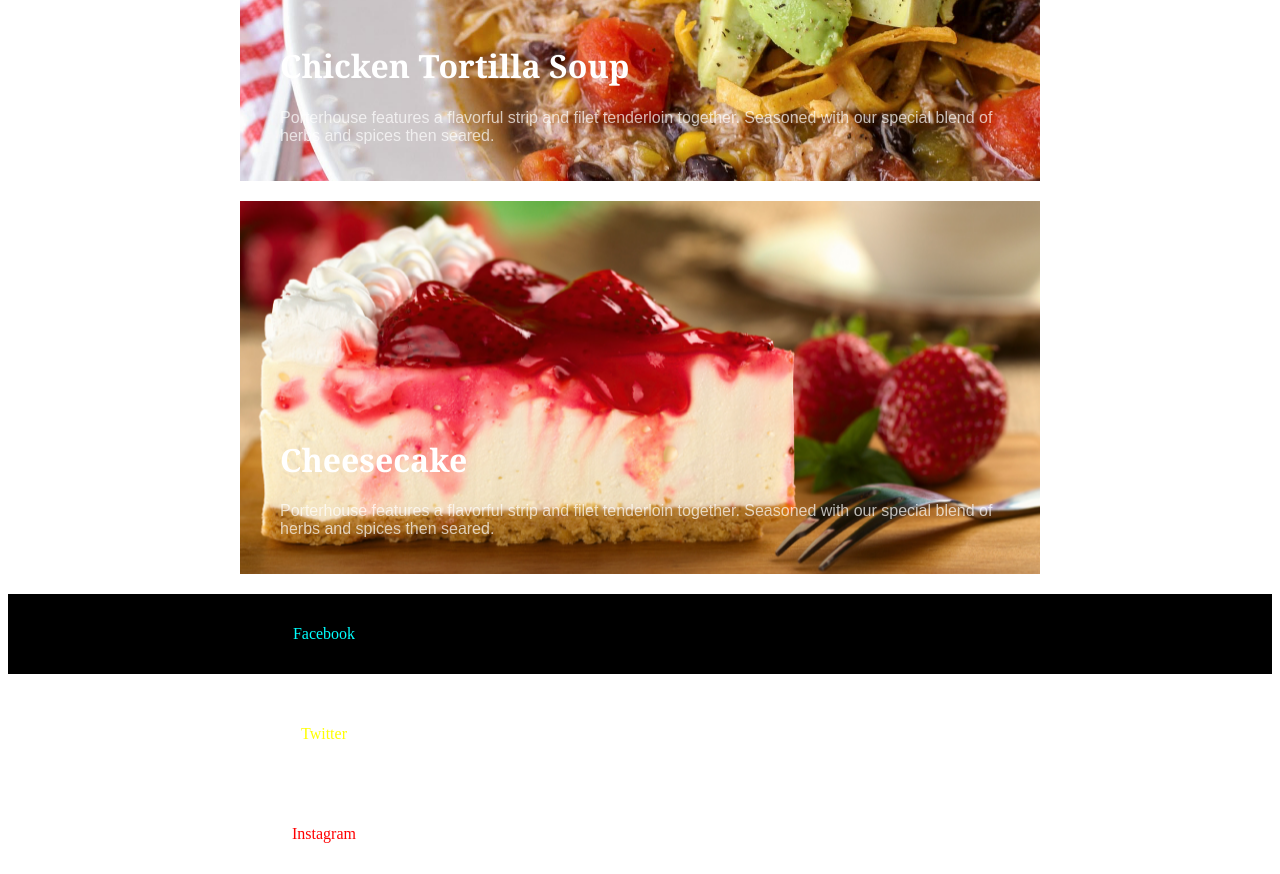
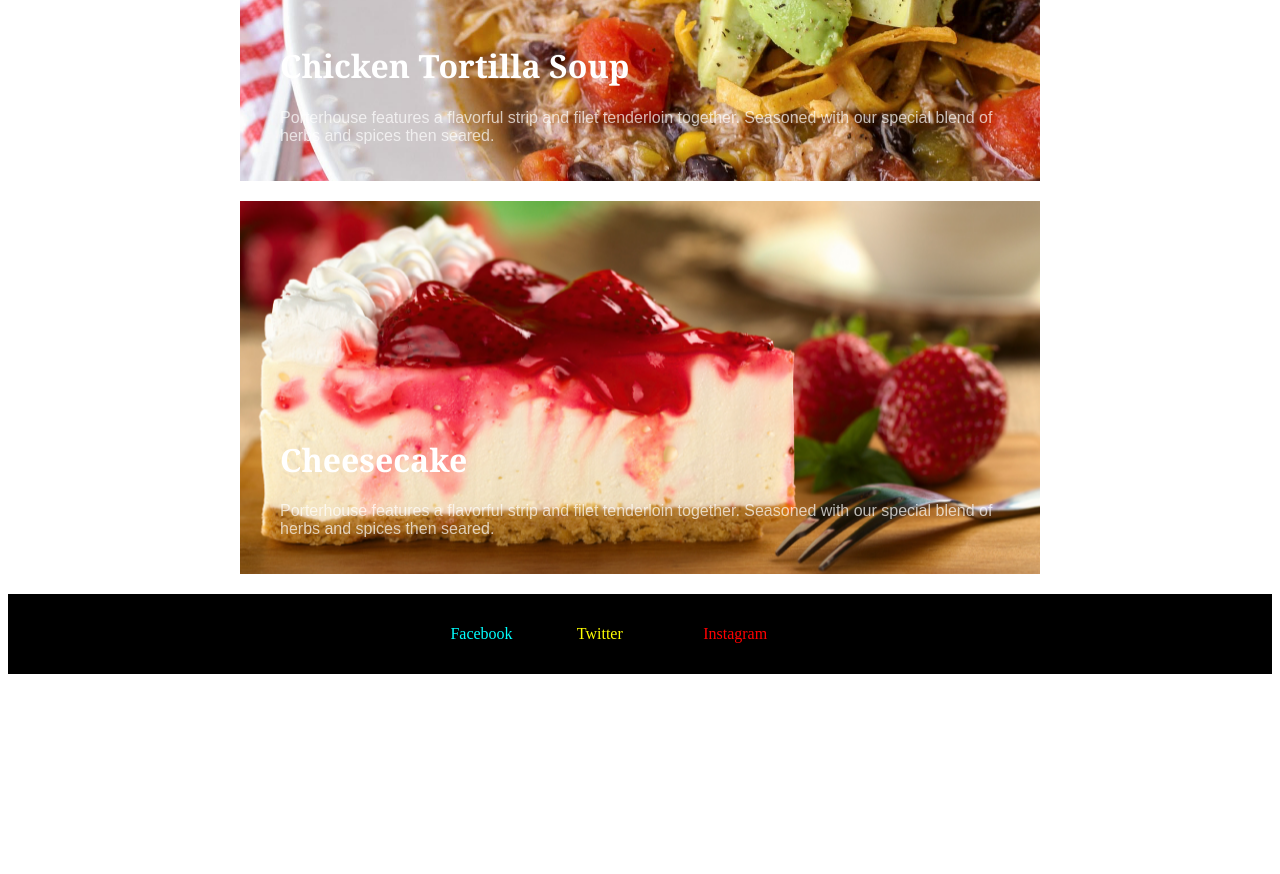
Before and after one commit to Evans20kom/bootcamp-week-2-activities, a plain HTML site: page 03-Stu-Jakes-Eatery/starter/index.html in a window 1280 px wide. Shown: the part 934-1808 px from the top of the page. After the commit the page ends 1616 px from the top, so only its background shows below. Drawn offline with Linux system fonts and the light colour scheme.

Commit message:
Bug fixed with tutor, final code uploaded

```diff
--- a/03-Stu-Jakes-Eatery/starter/css/style.css
+++ b/03-Stu-Jakes-Eatery/starter/css/style.css
@@ -105,15 +105,13 @@ h1 {
 .footer {
     display: flex;
     height: 80px;
-    flex-direction: row;
+    /* flex-direction: row; */
     margin: 0 auto;
     background-color: black;
-    flex-direction: row;
+    justify-content: center;
    }
 
-.central {
-    width: 50%;
-}
+
 
 .fb, .tw, .ig {
     display: flex;
@@ -122,10 +120,10 @@ h1 {
     align-items: center;
     margin-bottom: 20px;
     background-repeat: no-repeat;
-    justify-content: center;
+    /* justify-content: center; --> this one was not necessary, it had to be on the parent one. */
     align-content:  center;
     text-decoration: none;
-    flex-direction: row;
+    flex-basis: 10%;
 }
 
 .fb {
--- a/03-Stu-Jakes-Eatery/starter/index.html
+++ b/03-Stu-Jakes-Eatery/starter/index.html
@@ -43,11 +43,11 @@
        </div>
        <!-- Footer HTML -->
        <div class="footer">
-            <div class="central">
+
                 <a href="#" class="fb">Facebook</a>
                 <a href="#" class="tw">Twitter</a>
                 <a href="#" class="ig">Instagram</a>
-            </div>
+
         </div>
     </body>
 </html>
```
